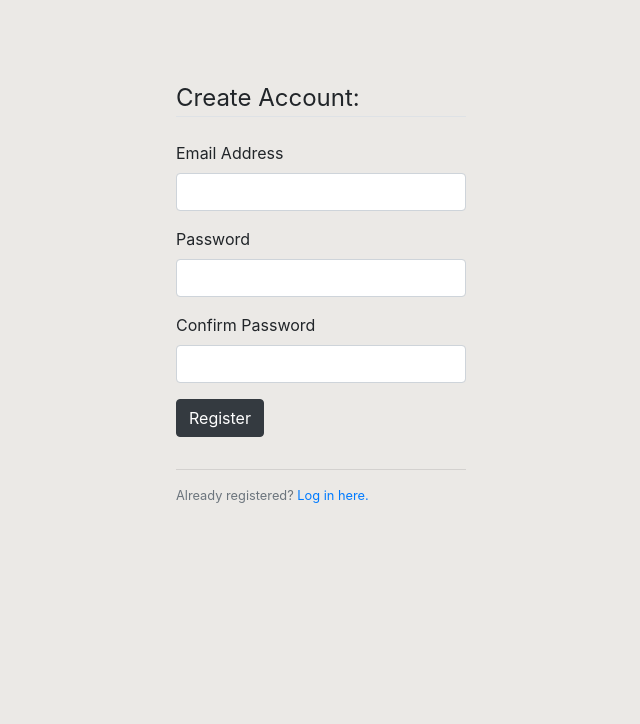
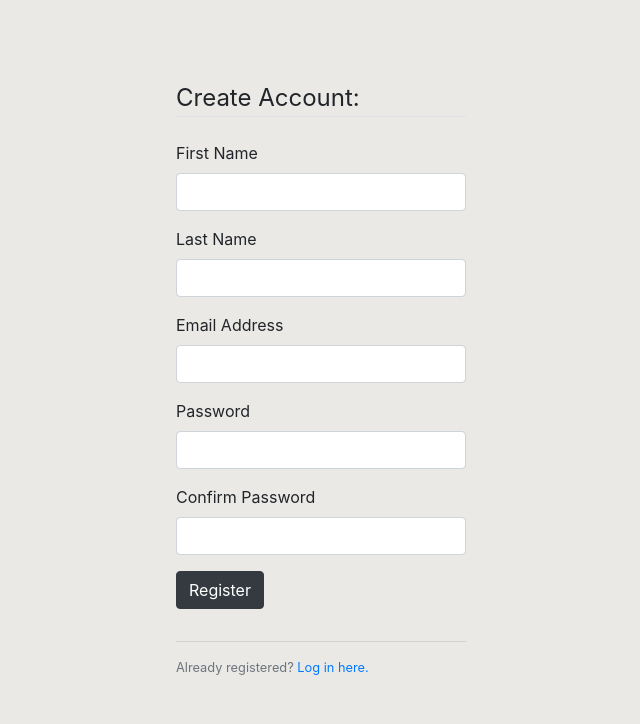
Before and after one commit to jburmesch/zcal-repo, a Flask app: page /register in a window 1280 px wide. Shown: the part 76-800 px from the top of the page, without its empty margins (319-959 px from the left). Run offline with Flask 2, Linux system fonts and the light colour scheme; some libraries are stand-ins or nearby versions.

Commit message:
added first and last name to register

```diff
--- a/templates/register.html
+++ b/templates/register.html
@@ -5,6 +5,14 @@
             {{ form.hidden_tag() }}
             <fieldset>
                 <legend class="border-bottom mb-4">Create Account:</legend>
+                <div class="form-group">
+                    {{ form.first.label(class="form-control-label") }}
+                    {{ form.first(class="form-control")}}
+                </div>
+                <div class="form-group">
+                    {{ form.last.label(class="form-control-label") }}
+                    {{ form.last(class="form-control")}}
+                </div>
                 <div class="form-group">
                     {{ form.email.label(class="form-control-label") }}
                     {{ form.email(class="form-control")}}
```
